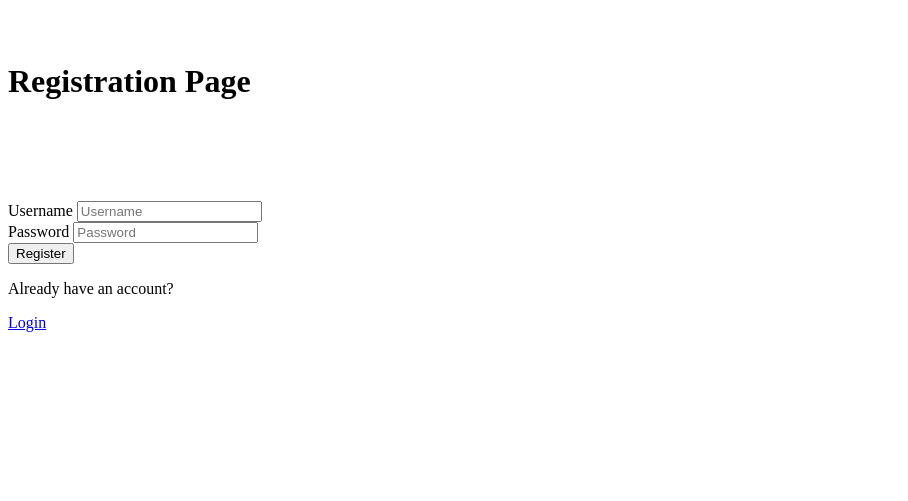
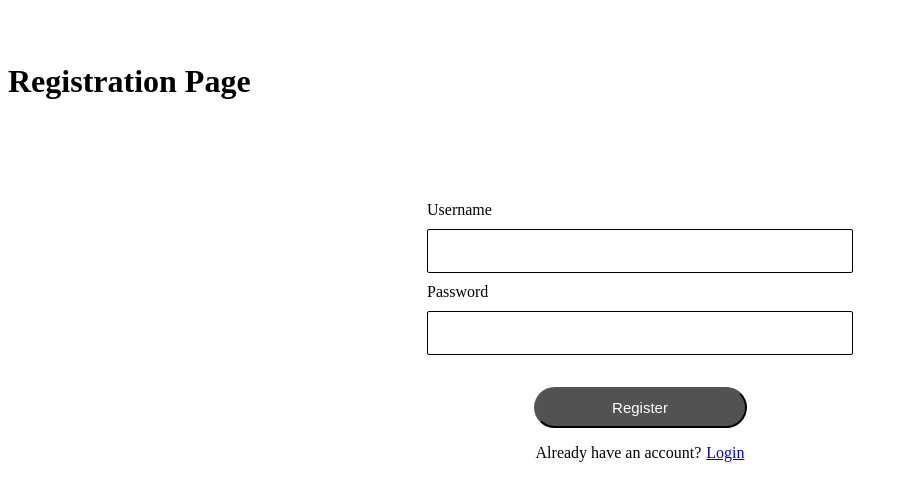
Before and after one commit to AntaraGanapathy/budgetary-flask, a Flask app: page /register in a window 1280 px wide. Shown: the top 501 px of the page, without its empty margins (0-908 px from the left). Run offline with Flask 3, Linux system fonts and the light colour scheme.

Commit message:
setting up db

```diff
--- a/app.py
+++ b/app.py
@@ -34,6 +34,7 @@ class Article(db.Model):
     title = db.Column(db.String(200), nullable=False)
     author = db.Column(db.String(100), nullable=False)
     desc = db.Column(db.String(300), nullable=False)
+    date = db.Column(db.String(300), nullable=False)
 
 class RegisterForm(FlaskForm):
     username = StringField(validators=[
@@ -61,6 +62,17 @@ class LoginForm(FlaskForm):
 
     submit = SubmitField('Login')
 
+class CreateNewArticle(FlaskForm):
+    title = StringField('Article Title', validators=[InputRequired(), Length(max=30)])
+    author = StringField('Author', validators=[InputRequired(), Length(max=30)])
+    desc = TextAreaField('Description', validators=[InputRequired(), Length(max=100)])
+    date = TextAreaField('Date', validators=[InputRequired(), Length(max=100)])
+    # patient_type = RadioField('Patient Type', choices = ['Student', 'Staff'], validators=[InputRequired()], render_kw={"placeholder": "Patient Type"})
+    # med_condition = StringField('Medical Condition', validators=[InputRequired(), Length(max=100)], render_kw={"placeholder": "Medical Condition"})
+    # treatement = TextAreaField('Treatment Provided', validators=[InputRequired(), Length(max=200)], render_kw={"placeholder": "Treatment Provided"})
+    # price = StringField('Cost of Treatment', validators=[InputRequired(), Length(max=10)], render_kw={"placeholder": "Price"})
+
+    submit = SubmitField('Create')
 
 @app.route('/')
 def home():
--- /dev/null
+++ b/static/styles/form.css
@@ -0,0 +1,85 @@
+.container {
+    width: 100%;
+    display: flex;
+    flex-direction: column;
+    justify-content: center;
+    align-items: center;
+  }
+
+  .form {
+    align-self: center;
+  }
+
+  .form__input {
+    width: clamp(120px, 50vw, 420px);
+    height: 2.5rem;
+    border: 1px solid black;
+    border-radius: 2px;
+    margin: 0.625rem auto;
+    transition: all 250ms;
+
+    &:focus {
+      outline: none;
+      border-top-color: rgba(0, 0, 0, 0.1);
+    }
+
+    &::placeholder {
+      display: none;
+      color: transparent;
+
+      -webkit-user-select: none;
+      -ms-user-select: none;
+      user-select: none;
+    }
+
+    &:not(:placeholder-shown) {
+      border-top-color: rgba(0, 0, 0, 0.5);
+    }
+  }
+
+  .form__label {
+    font-size: 1rem;
+    color: black;
+    display: block;
+  }
+
+  #radio-button {
+    width: clamp(120px, 50vw, 420px);
+    height: 2.5rem;
+    border-radius: 2px;
+    margin: 0.625rem auto;
+  }
+
+  #button {
+    border-radius: 30px;
+    background-color: #525252;
+    border: none;
+    color: #FFFFFF;
+    text-align: center;
+    font-size: 15px;
+    padding: 10px;
+    width: 90%;
+    transition: all 0.5s;
+    cursor: pointer;
+    margin: 5px;
+  }
+
+  #button-reg {
+    border-radius: 30px;
+    background-color: #525252;
+    color: #FFFFFF;
+    text-align: center;
+    font-size: 15px;
+    padding: 10px;
+    width: 50%;
+    transition: all 0.5s;
+    cursor: pointer;
+    margin-top: 5%;
+    margin-left: 25%;
+  }
+
+  .alt-form {
+    display: flex;
+    justify-content: center;
+    align-items: center;
+  }
--- a/templates/login.html
+++ b/templates/login.html
@@ -5,7 +5,7 @@
     <meta charset="UTF-8">
     <meta name="viewport" content="width=device-width, initial-scale=1.0">
     <link rel="stylesheet" type="text/css" href="{{ url_for('static',filename='styles/main.css') }}">
-    <!-- <link rel="stylesheet" type="text/css" href="{{ url_for('static',filename='styles/form.css') }}"> -->
+    <link rel="stylesheet" type="text/css" href="{{ url_for('static',filename='styles/form.css') }}">
     <title>Login</title>
 </head>
 
--- a/templates/register.html
+++ b/templates/register.html
@@ -5,7 +5,7 @@
     <meta charset="UTF-8">
     <meta name="viewport" content="width=device-width, initial-scale=1.0">
     <link rel="stylesheet" type="text/css" href="{{ url_for('static',filename='styles/main.css') }}">
-    <!-- <link rel="stylesheet" type="text/css" href="{{ url_for('static',filename='styles/form.css') }}"> -->
+    <link rel="stylesheet" type="text/css" href="{{ url_for('static',filename='styles/form.css') }}">
     <title>Register</title>
 </head>
 
```
Also changed, not shown: templates/add_article.html (added, +45 -0 lines), database.db.
